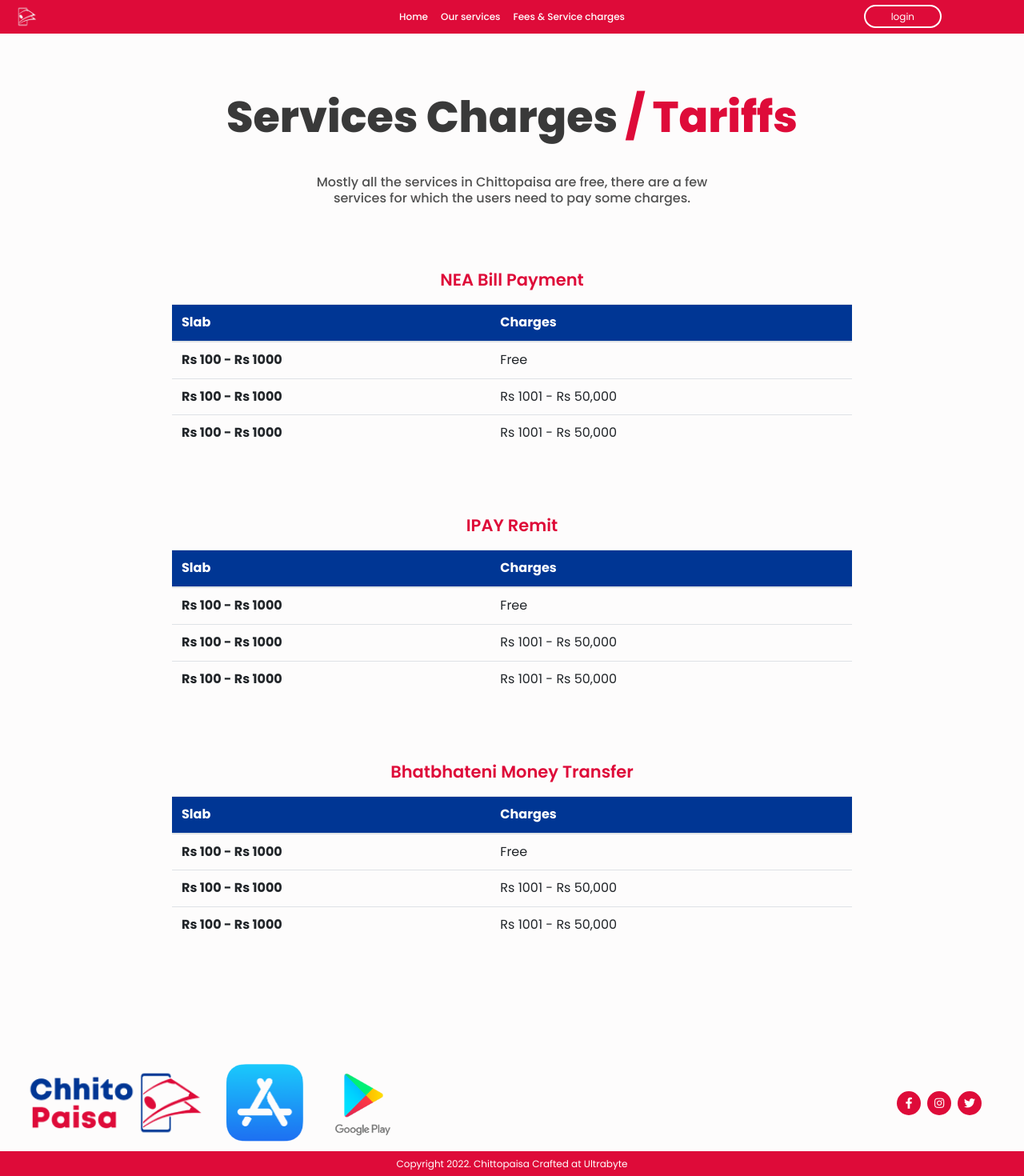
After one commit to np03a170120/chhitopaisa, a PHP site: page /charges.php in a window 1280 px wide. The commit adds this page. Shown: the whole page at 80% size. Run offline with PHP 8.4, Linux system fonts and the light colour scheme.

Commit message:
complete

```diff
--- /dev/null
+++ b/charges.php
@@ -0,0 +1,101 @@
+<?php include 'header.php'?>
+<section class="charges sec-padding">
+    <div class="container">
+        <div class="title">
+            <h2>services charges <span>/ Tariffs</span></h2>
+            <h3>Mostly all the services in Chittopaisa are free, there are a few services for which the users need to
+                pay
+                some charges.</h3>
+        </div>
+
+        <div class="charges-table-content">
+            <div class="table-title">
+                <h4>NEA Bill Payment</h4>
+            </div>
+            <div class="charges-table">
+                <table class="table">
+                    <thead>
+                        <tr>
+                            <th scope="col">Slab</th>
+                            <th scope="col">Charges</th>
+                        </tr>
+                    </thead>
+                    <tbody>
+                        <tr>
+                            <th scope="row">Rs 100 - Rs 1000</th>
+                            <td>Free</td>
+                        </tr>
+                        <tr>
+                            <th scope="row">Rs 100 - Rs 1000</th>
+                            <td>Rs 1001 - Rs 50,000 </td>
+                        </tr>
+                        <tr>
+                            <th scope="row">Rs 100 - Rs 1000</th>
+                            <td>Rs 1001 - Rs 50,000 </td>
+                        </tr>
+                    </tbody>
+                </table>
+            </div>
+        </div>
+
+        <div class="charges-table-content">
+            <div class="table-title">
+                <h4>IPAY Remit</h4>
+            </div>
+            <div class="charges-table">
+                <table class="table">
+                    <thead>
+                        <tr>
+                            <th scope="col">Slab</th>
+                            <th scope="col">Charges</th>
+                        </tr>
+                    </thead>
+                    <tbody>
+                        <tr>
+                            <th scope="row">Rs 100 - Rs 1000</th>
+                            <td>Free</td>
+                        </tr>
+                        <tr>
+                            <th scope="row">Rs 100 - Rs 1000</th>
+                            <td>Rs 1001 - Rs 50,000 </td>
+                        </tr>
+                        <tr>
+                            <th scope="row">Rs 100 - Rs 1000</th>
+                            <td>Rs 1001 - Rs 50,000 </td>
+                        </tr>
+                    </tbody>
+                </table>
+            </div>
+        </div>
+        <div class="charges-table-content">
+            <div class="table-title">
+                <h4>Bhatbhateni Money Transfer</h4>
+            </div>
+            <div class="charges-table">
+                <table class="table">
+                    <thead>
+                        <tr>
+                            <th scope="col">Slab</th>
+                            <th scope="col">Charges</th>
+                        </tr>
+                    </thead>
+                    <tbody>
+                        <tr>
+                            <th scope="row">Rs 100 - Rs 1000</th>
+                            <td>Free</td>
+                        </tr>
+                        <tr>
+                            <th scope="row">Rs 100 - Rs 1000</th>
+                            <td>Rs 1001 - Rs 50,000 </td>
+                        </tr>
+                        <tr>
+                            <th scope="row">Rs 100 - Rs 1000</th>
+                            <td>Rs 1001 - Rs 50,000 </td>
+                        </tr>
+                    </tbody>
+                </table>
+            </div>
+        </div>
+    </div>
+</section>
+<?php include 'footer.php'?>
--- a/css/main.css
+++ b/css/main.css
@@ -157,6 +157,7 @@ body p {
 }
 
 .title h2 {
+  text-transform: capitalize;
   font-weight: 800;
   color: #393939;
   font-size: 54px;
@@ -681,4 +682,30 @@ body p {
       -ms-flex-pack: justify;
           justify-content: space-between;
 }
+
+.charges-table-content {
+  margin: 24px 0;
+  padding: 0 200px;
+}
+
+.table-title {
+  margin: 18px 0;
+  text-align: center;
+}
+
+.table-title h4 {
+  color: #de0b39;
+  font-weight: 600;
+  text-transform: capitalize;
+  font-size: 21px;
+}
+
+thead {
+  background: #003694;
+  color: white;
+}
+
+.charges-table-content {
+  margin: 80px 0;
+}
 /*# sourceMappingURL=main.css.map */
--- a/css/main.scss
+++ b/css/main.scss
@@ -49,6 +49,7 @@
     padding: 0 150px;
     text-align: center;
     h2 {
+        text-transform: capitalize;
         font-weight: 800;
         color: #393939;
         font-size: 54px;
@@ -502,3 +503,28 @@
     align-items: center;
     justify-content: space-between;
 }
+
+.charges-table-content {
+    margin: 24px 0;
+    padding: 0 200px;
+}
+
+.table-title {
+    margin: 18px 0;
+    text-align: center;
+    h4 {
+        color: $primary_color;
+        font-weight: 600;
+        text-transform: capitalize;
+        font-size: 21px;
+    }
+}
+
+thead {
+    background: #003694;
+    color: white;
+}
+
+.charges-table-content {
+    margin: 80px 0;
+}
--- a/header.php
+++ b/header.php
@@ -38,17 +38,18 @@
                             <div class="collapse navbar-collapse" id="navbarNavDropdown">
                                 <ul class="navbar-nav">
                                     <li class="nav-item active">
-                                        <a class="nav-link" href="#">Home <span class="sr-only">(current)</span></a>
+                                        <a class="nav-link" href="index.php">Home <span
+                                                class="sr-only">(current)</span></a>
                                     </li>
                                     <li class="nav-item">
-                                        <a class="nav-link" href="#">Our services</a>
+                                        <a class="nav-link" href="services.php">Our services</a>
                                     </li>
                                     <li class="nav-item">
-                                        <a class="nav-link" href="#">Corporate Pay</a>
+                                        <a class="nav-link" href="charges.php">Fees & Service charges</a>
                                     </li>
-                                    <li class="nav-item">
+                                    <!-- <li class="nav-item">
                                         <a class="nav-link" href="#">Member banks</a>
-                                    </li>
+                                    </li> -->
                                     <!-- <li class="nav-item dropdown">
                                         <a class="nav-link dropdown-toggle" href="#" id="navbarDropdownMenuLink"
                                             data-toggle="dropdown" aria-haspopup="true" aria-expanded="false">
```
Also changed, not shown: 1 other file.
